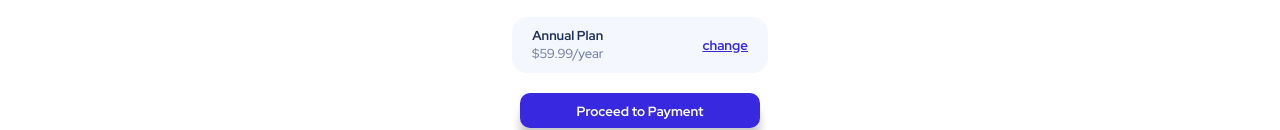
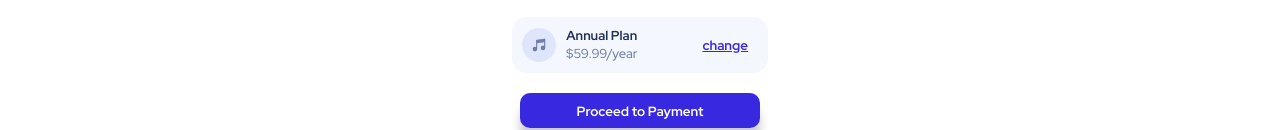
Before and after one commit to Kohei0111/order-Summary, a plain HTML site: page index.html in a window 1280 px wide. Shown: the part 454-584 px from the top of the page. Drawn offline with Linux system fonts and the light colour scheme; files whose address does not match are found by name.

Commit message:
Update index.html

```diff
--- a/index.html
+++ b/index.html
@@ -26,7 +26,7 @@
       </p>
       <div class="wrap-plan">
         <article>
-          <img class="pic-music" src="images/icon-music.svg" alt="" />
+          <img class="pic-music" src="https://raw.githubusercontent.com/Kohei0111/order-Summary/38eb6b28100c73ccfc17d590bcba29e38a8f4ec8/icon-music.svg" alt="" />
           <div>
             <h4 class="plan">Annual Plan</h4>
             <p class="price">$59.99/year</p>
```
